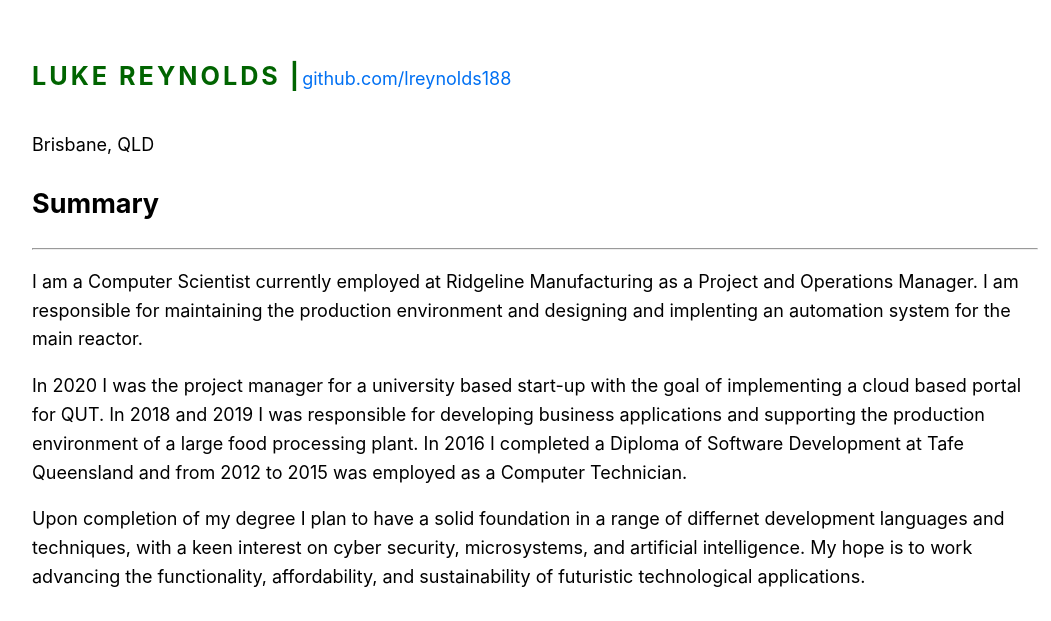
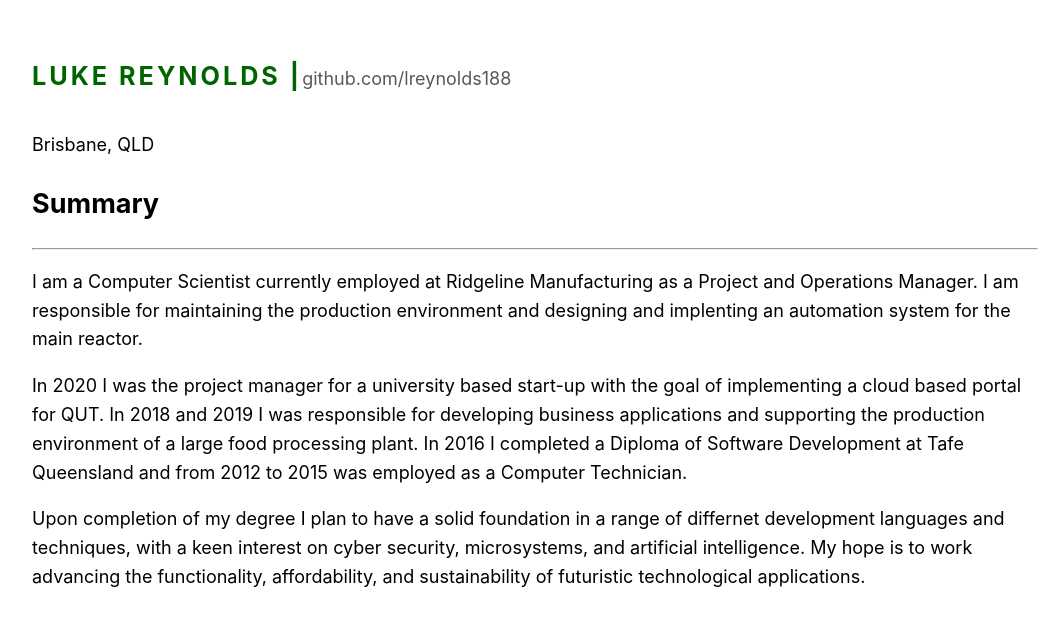
Before and after one commit to lreynolds188/Portfolio, a Next.js app: page /resume in a window 1280 px wide. Shown: the part 179-800 px from the top of the page, without its empty margins (105-1156 px from the left). Built offline with nearby package versions, Linux system fonts and the light colour scheme.

Commit message:
Update resume.js

```diff
--- a/pages/resume.js
+++ b/pages/resume.js
@@ -12,7 +12,7 @@ export default function Home() {
       <main className={styles.main}>
         <div>
           <h1 className={styles.name}>Luke Reynolds | </h1>
-          <a href="https://www.github.com/lreynolds188" target="_blank">github.com/lreynolds188</a>
+          <a className={styles.links} href="https://www.github.com/lreynolds188" target="_blank">github.com/lreynolds188</a>
           <p>Brisbane, QLD</p>
 
           <h2>Summary</h2><hr />
```
